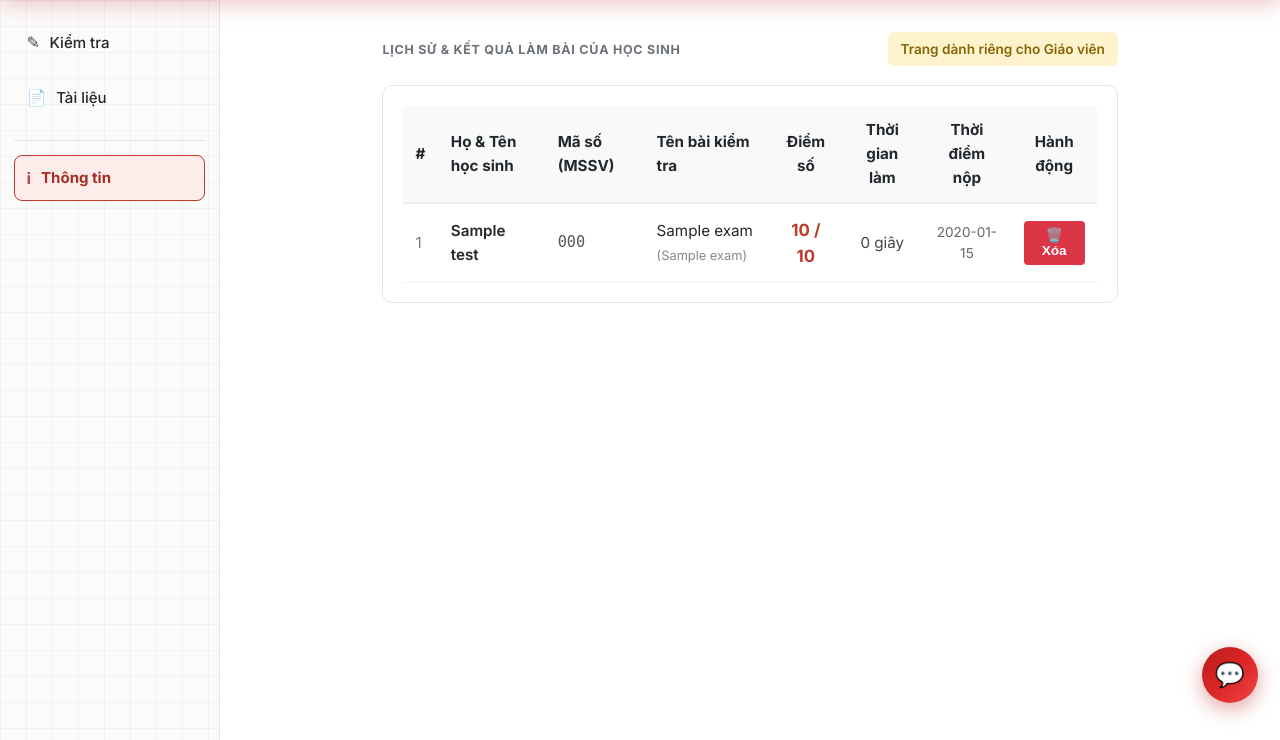
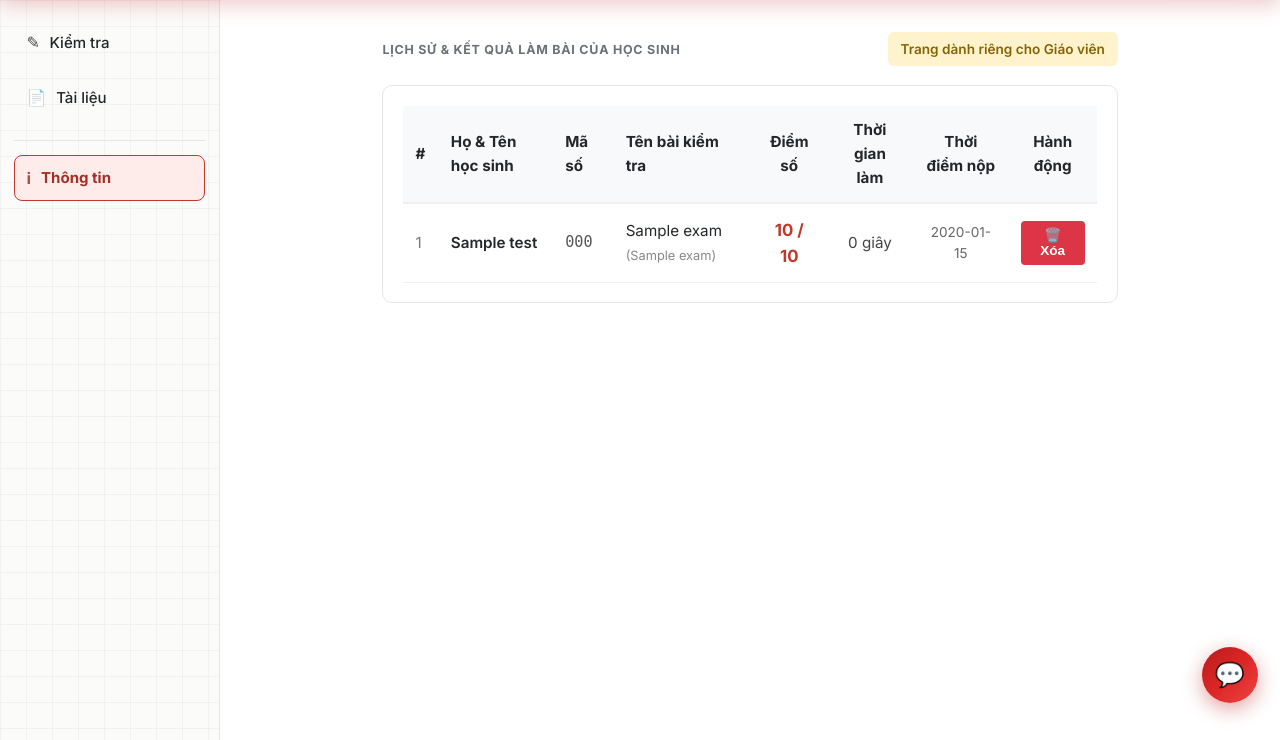
Before and after one commit to BaoVo1126/hethongbaitap-nguyenkhuyen, a Flask app: page /info in a window 1280 px wide. Shown: the part 75-815 px from the top of the page. Run offline with Flask 3, Linux system fonts and the light colour scheme; tables that the repository leaves empty hold one stand-in row (values such as "Sample post").

Commit message:
Update info.html

```diff
--- a/templates/info.html
+++ b/templates/info.html
@@ -14,7 +14,7 @@
           <tr style="border-bottom: 2px solid #eee; background-color: #f8f9fa;">
             <th style="padding: 0.8rem;">#</th>
             <th style="padding: 0.8rem;">Họ &amp; Tên học sinh</th>
-            <th style="padding: 0.8rem;">Mã số (MSSV)</th>
+            <th style="padding: 0.8rem;">Mã số</th>
             <th style="padding: 0.8rem;">Tên bài kiểm tra</th>
             <th style="padding: 0.8rem; text-align: center;">Điểm số</th>
             <th style="padding: 0.8rem; text-align: center;">Thời gian làm</th>
@@ -40,7 +40,6 @@
               <td style="padding: 0.8rem; text-align: center; color: #444;">{{ h['duration'] }}</td>
               <td style="padding: 0.8rem; text-align: center; color: #666; font-size: 0.85rem;">{{ h['submitted_at'] }}</td>
 
-              <!-- CỘT NÚT XÓA: Sử dụng data-url và data-name giúp VS Code không bị gạch đỏ -->
               <td style="padding: 0.8rem; text-align: center;">
                 <button type="button"
                         class="btn-delete-sub"
@@ -61,7 +60,6 @@
     {% endif %}
   </div>
 
-  <!-- POPUP XÁC NHẬN XÓA (MODAL) -->
   <div id="delete-modal" style="display: none; position: fixed; top: 0; left: 0; width: 100vw; height: 100vh; background: rgba(0, 0, 0, 0.5); z-index: 9999; align-items: center; justify-content: center;">
     <div style="background: #fff; border-radius: 10px; padding: 1.8rem; width: 90%; max-width: 380px; text-align: center; box-shadow: 0 4px 20px rgba(0,0,0,0.2); animation: fadeIn 0.2s ease;">
       <h3 style="margin-top: 0; margin-bottom: 0.8rem; font-size: 1.15rem; color: #222;">Xác nhận xóa bài làm</h3>
```
